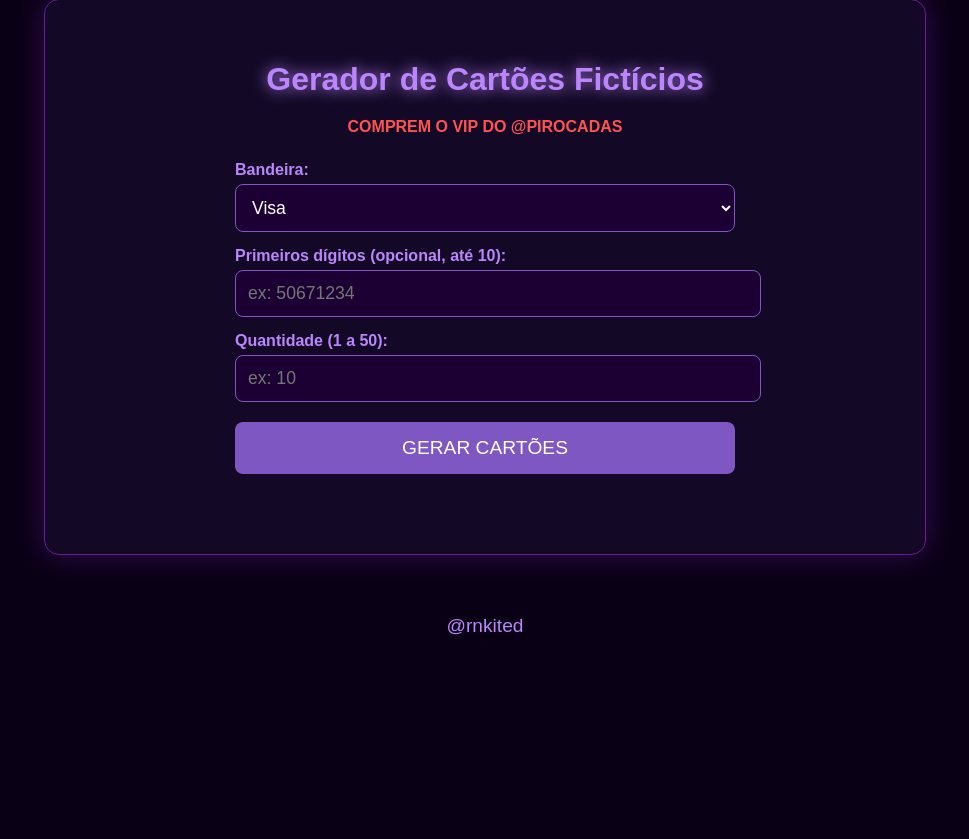
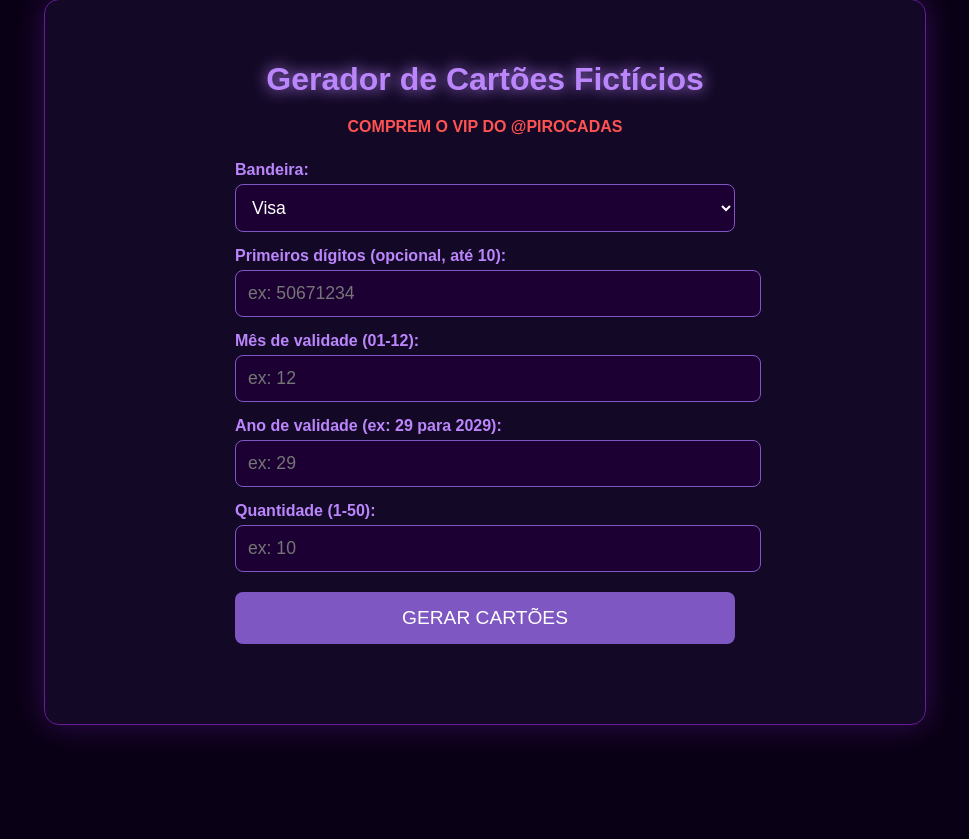
Before and after one commit to ryandamacena203-bot/gerador-cartoes-rn, a Flask app: page / in a window 1280 px wide. Shown: the part 41-880 px from the top of the page, without its empty margins (155-1124 px from the left). Run offline with Flask 3, Linux system fonts and the light colour scheme.

Commit message:
Update index.html

```diff
--- a/templates/index.html
+++ b/templates/index.html
@@ -106,27 +106,14 @@
     <label>Primeiros dígitos (opcional, até 10):</label>
     <input type="text" name="prefixo" placeholder="ex: 50671234" maxlength="10">
 
-            <label>Quantidade (1 a 50):</label>
+    <label>Mês de validade (01-12):</label>
+    <input type="text" name="mes" placeholder="ex: 12" maxlength="2">
+
+    <label>Ano de validade (ex: 29 para 2029):</label>
+    <input type="text" name="ano" placeholder="ex: 29" maxlength="2">
+
+    <label>Quantidade (1-50):</label>
     <input type="text" name="quantidade" placeholder="ex: 10" maxlength="2">
 
     <button type="submit">GERAR CARTÕES</button>
 </form>
-
-        {% if cartoes %}
-        <div class="lista-cartoes">
-            <h2 style="color: #bb86fc; text-align: center;">Cartões Gerados</h2>
-            {% for cartao in cartoes %}
-            <div class="cartao-item">
-                <strong>#{{ loop.index }}</strong> - {{ cartao.bandeira }}<br>
-                Número: {{ cartao.numero }}<br>
-                Validade: {{ cartao.validade }}<br>
-                CVV: {{ cartao.cvv }}
-            </div>
-            {% endfor %}
-        </div>
-        {% endif %}
-    </div>
-
-    <footer>@rnkited</footer>
-</body>
-</html>
```
Lines whose indentation alone changed are shown as unchanged.
